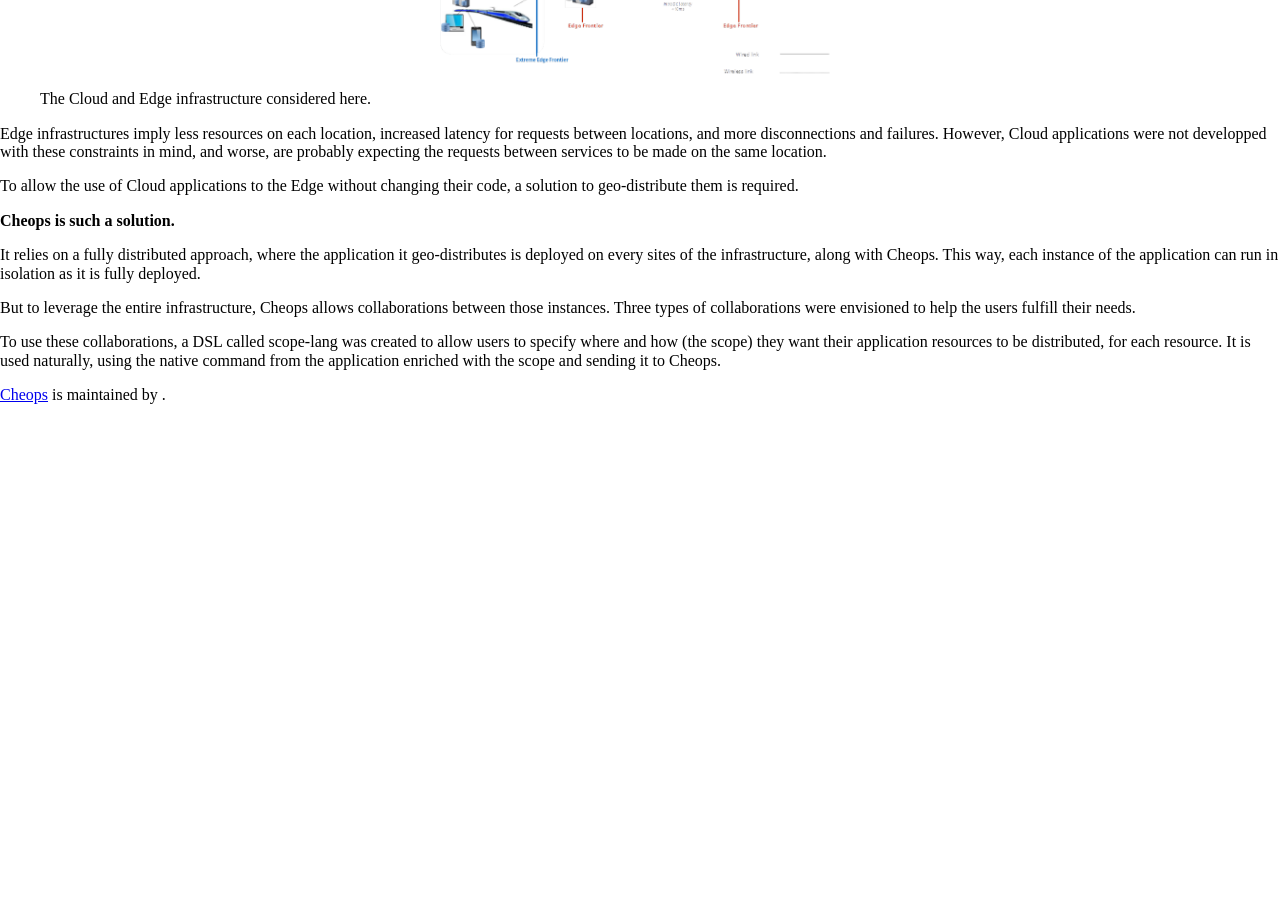
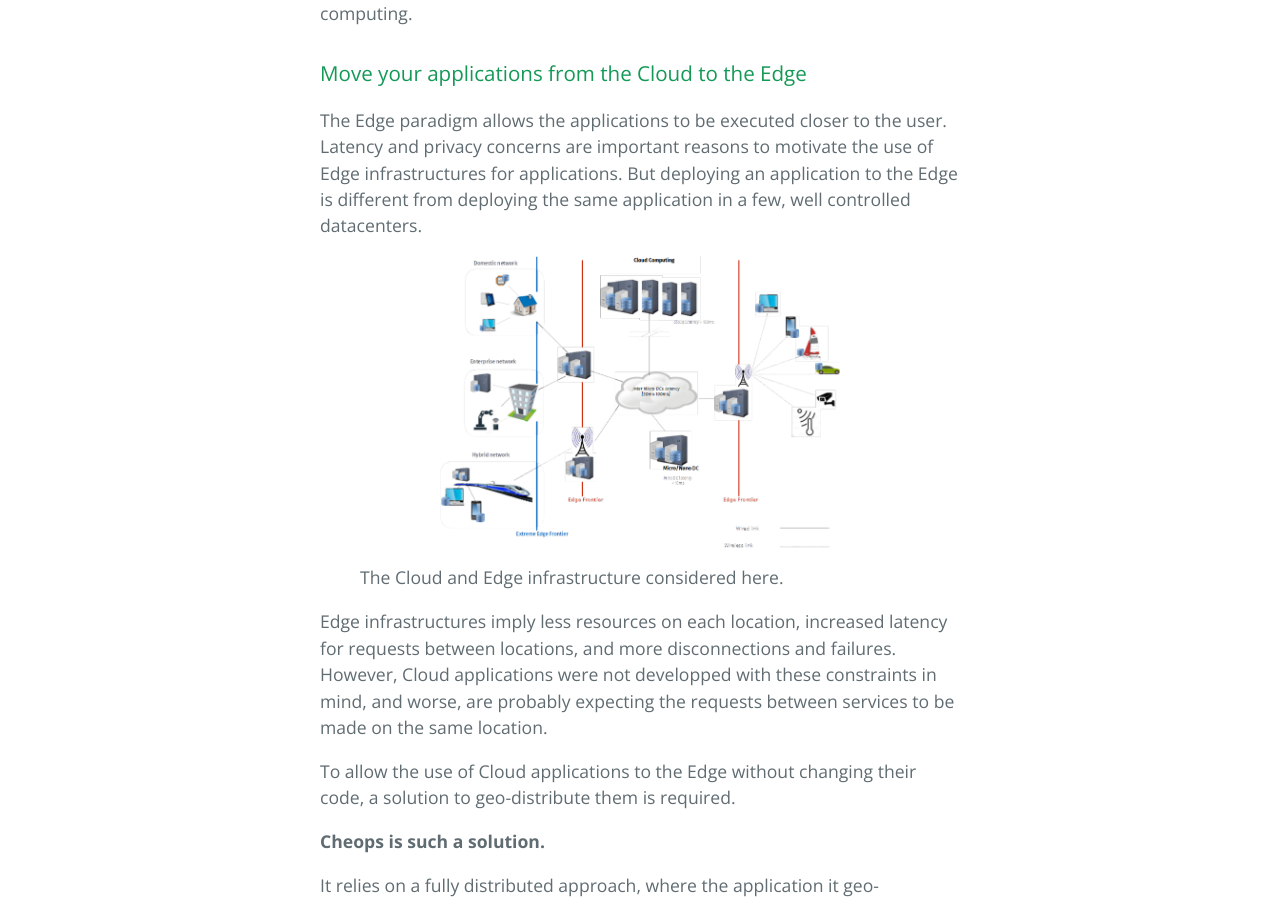
Before and after one commit to CheopsForTheEdge/cheopsfortheedge.github.io, a Jekyll site: the page built from index.md, in a window 1280 px wide and 900 px high, scrolled down 639 px. Built offline with Jekyll 4.4.1, drawn with Linux system fonts in a browser that asks for light colours; nearby versions of some CDN libraries; our own code applies the rules of GitHub Pages for plain Markdown files; library files that are not in the unit come from our copies; before the commit the page ends 1044 px from its top, so only the background shows below that.

Commit message:
Trying to fix css

```diff
--- a/_config.yml
+++ b/_config.yml
@@ -3,6 +3,7 @@ theme: jekyll-theme-cayman
 
 baseurl: "/cheops-for-the-edge"
 repository: "cheops-for-the-edge"
+url: "https://discovery.gitlabpages.inria.fr/cheops-for-the-edge/"
 title: Cheops
 description: Push your Cloud applications to the Edge
 
--- a/_includes/page-footer.html
+++ /dev/null
@@ -1,4 +0,0 @@
-<footer class="site-footer">
-  <span class="site-footer-owner"><a href="{{ site.url }}">{{ site.title }}</a> is maintained by <a href="{{ site.author.url }}">{{ site.author.name }}</a>.</span>
-  <span class="site-footer-credits">This page was generated by <a href="https://pages.github.com">GitHub Pages</a>.</span>
-</footer>
--- a/_layouts/default.html
+++ b/_layouts/default.html
@@ -9,9 +9,9 @@
     <meta name="viewport" content="width=device-width, initial-scale=1">
     <meta name="theme-color" content="#157878">
     <meta name="apple-mobile-web-app-status-bar-style" content="black-translucent">
-    <link rel="stylesheet" href="{{ site.baseurl }}/css/normalize.css">
+    <link rel="stylesheet" href="{{ site.baseurl }}/assets/css/normalize.css">
     <link href='https://fonts.googleapis.com/css?family=Open+Sans:400,700' rel='stylesheet' type='text/css'>
-    <link rel="stylesheet" href="{{ site.baseurl }}/css/cayman.css">
+    <link rel="stylesheet" href="{{ site.baseurl }}/assets/css/cayman.css">
     {% include head-custom.html %}
   </head>
   <body>
@@ -36,7 +36,7 @@
 
       <footer class="site-footer">
 
-	  <span class="site-footer-owner"><a href="{{ site.url }}">{{ site.title }}</a> is maintained by <a href="{{ site.author.url }}">{{ site.author.name }}</a>.</span>
+	  <span class="site-footer-owner"><a href="{{ site.url }}">{{ site.title }}</a></span>
 
       </footer>
     </main>
```
Also changed, not shown: _includes/head.html (deleted, +0 -9 lines), _includes/page-header.html (deleted, +0 -7 lines), README.md.
